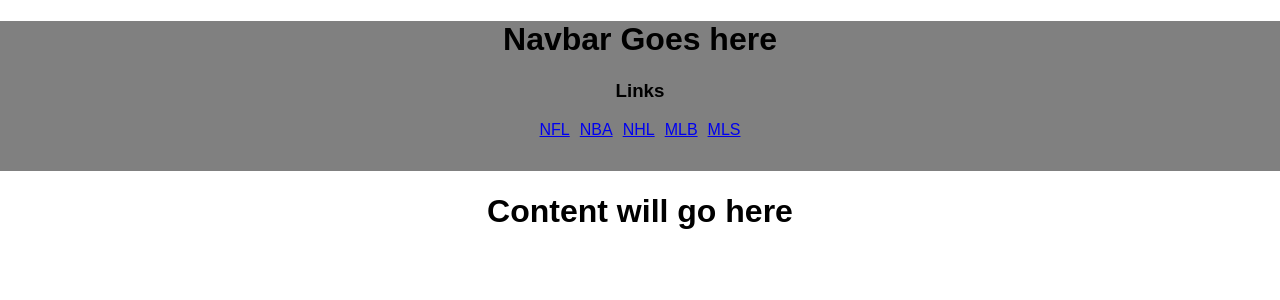
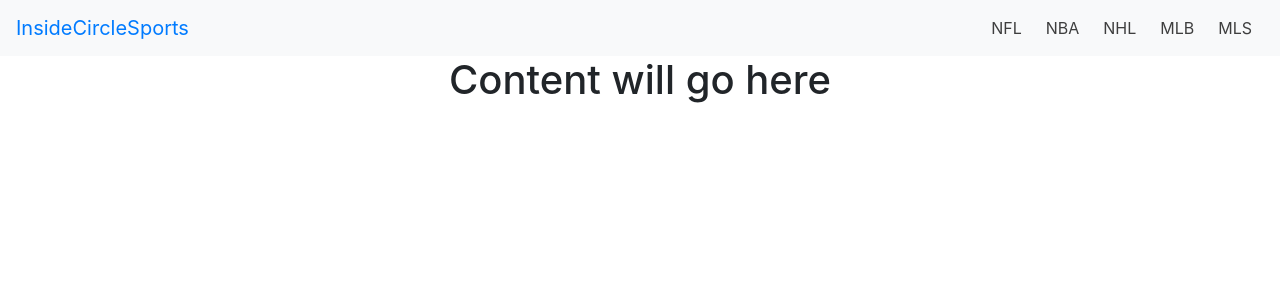
Before and after one commit to karthiknayak02/insidecirclesports, a React (Create React App) app: page / in a window 1280 px wide. Shown: the top 300 px of the page. Built offline with nearby package versions, Linux system fonts and the light colour scheme.

Commit message:
styling added; navigation styling added;

```diff
--- a/package.json
+++ b/package.json
@@ -3,12 +3,14 @@
   "version": "0.1.0",
   "private": true,
   "dependencies": {
+    "bootstrap": "^4.1.3",
     "lodash": "^4.17.10",
     "react": "^16.4.1",
     "react-dom": "^16.4.1",
     "react-redux": "^5.0.7",
     "react-router-dom": "^4.3.1",
     "react-scripts": "1.1.4",
+    "reactstrap": "^6.3.1",
     "redux": "^4.0.0",
     "redux-thunk": "^2.3.0"
   },
--- a/src/_smart-components/Navigation.js
+++ b/src/_smart-components/Navigation.js
@@ -5,9 +5,21 @@ import React, {Component} from 'react';
 import { Link } from 'react-router-dom';
 
 /** component import(s)                                                 */
+import {
+  Collapse,
+  Navbar,
+  NavbarToggler,
+  NavbarBrand,
+  Nav,
+  NavItem,
+  NavLink,
+  UncontrolledDropdown,
+  DropdownToggle,
+  DropdownMenu,
+  DropdownItem } from 'reactstrap';
 
 /** style import(s)                                                     */
-
+import '../styles/Navigation.css';
 
 /*/
  *  Component: Navigation
@@ -16,33 +28,43 @@ import { Link } from 'react-router-dom';
  *  @Description: Navigation bar
 /*/
 class Navigation extends Component {
+  constructor(props) {
+    super(props);
+
+    this.toggle = this.toggle.bind(this);
+    this.state = {
+      isOpen: false
+    };
+  }
+  toggle() {
+    this.setState({
+      isOpen: !this.state.isOpen
+    });
+  }
   render(){
     return(
-      <div style = {{
-        height: '150px',
-        'background-color': 'grey',
-        'text-align': 'center'
-      }}>
-        <h1>Navbar Goes here</h1>
-        <div>
-          <h3>Links</h3>
-          <Link style ={{
-            margin: '0px 5px 0px 5px'
-          }} to = "/sport/nfl">NFL</Link>
-          <Link style ={{
-            margin: '0px 5px 0px 5px'
-          }} to = "/sport/nba">NBA</Link>
-          <Link style ={{
-            margin: '0px 5px 0px 5px'
-          }} to = "/sport/nhl">NHL</Link>
-          <Link style ={{
-            margin: '0px 5px 0px 5px'
-          }} to = "/sport/mlb">MLB</Link>
-          <Link style ={{
-            margin: '0px 5px 0px 5px'
-          }} to = "/sport/mls">MLS</Link>
-        </div>
-      </div>
+      <nav>
+        <Navbar color="light" light expand="md">
+         <NavbarBrand><Link to='/' >InsideCircleSports</Link></NavbarBrand>
+           <Nav className="ml-auto" navbar>
+             <NavItem className="nav-link-wrappers" >
+               <Link className="link" to = "/sport/nfl">NFL</Link>
+             </NavItem>
+             <NavItem className="nav-link-wrappers" >
+               <Link className="link" to = "/sport/nba">NBA</Link>
+             </NavItem>
+             <NavItem className="nav-link-wrappers" >
+               <Link className="link" to = "/sport/nhl">NHL</Link>
+             </NavItem>
+             <NavItem className="nav-link-wrappers" >
+               <Link className="link" to = "/sport/mlb">MLB</Link>
+             </NavItem>
+             <NavItem className="nav-link-wrappers" >
+               <Link className="link" to = "/sport/mls">MLS</Link>
+             </NavItem>
+           </Nav>
+       </Navbar>
+      </nav>
     )
   }
 }
--- a/src/index.js
+++ b/src/index.js
@@ -13,7 +13,7 @@ import App from './App';
 
 /** style import(s)                                                     */
 import './styles/index.css';
-
+import 'bootstrap/dist/css/bootstrap.min.css';
 
 /*
   ADD LATER: REDUX
--- a/src/styles/App.css
+++ b/src/styles/App.css
@@ -1,26 +1,3 @@
-.App {
-  text-align: center;
-}
-
-.App-logo {
-  animation: App-logo-spin infinite 20s linear;
-  height: 80px;
-}
-
-.App-header {
-  background-color: #222;
-  height: 150px;
-  padding: 20px;
-  color: white;
-}
-
-.App-title {
-  font-size: 1.5em;
-}
-
-.App-intro {
-  font-size: large;
-}
 
 @keyframes App-logo-spin {
   from { transform: rotate(0deg); }
--- /dev/null
+++ b/src/styles/Navigation.css
@@ -0,0 +1,11 @@
+.nav-link-wrappers{
+  margin: .0em .75em 0em .75em !important;
+}
+
+.link{
+  color: #000;
+  opacity: .75;
+}
+.link:hover{
+  opacity: 1;
+}
```
Also changed, not shown: 1 other file (tests, documents, lock files or other folders).
